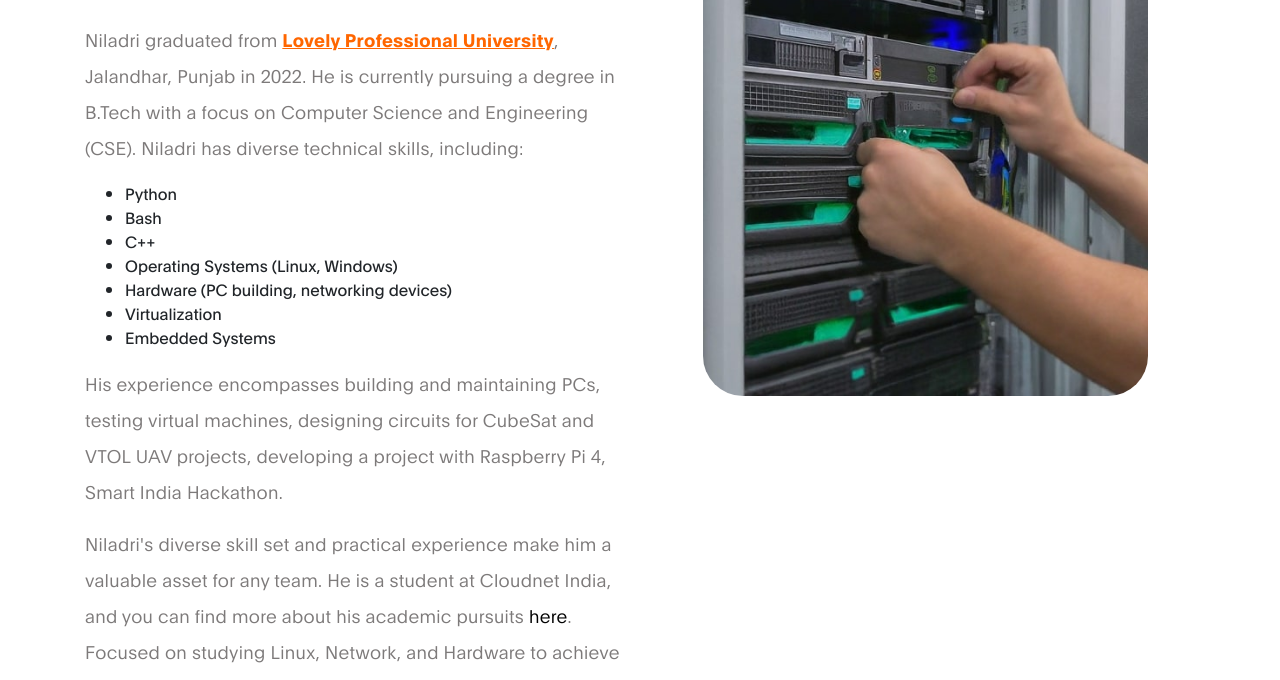
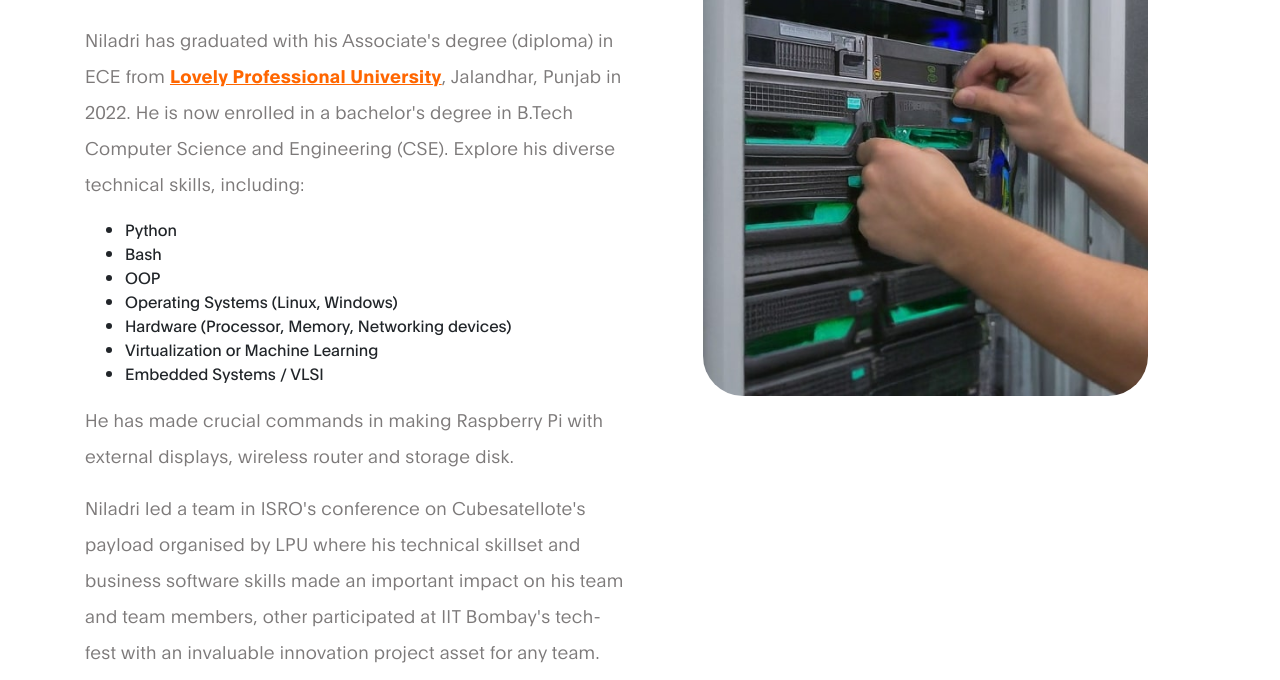
Before and after one commit to niladrridas/niladrridas.github.io, a plain HTML site: page index.html in a window 1280 px wide. Shown: the part 590-1270 px from the top of the page. Drawn offline with Linux system fonts and the light colour scheme.

Commit message:
Update index.html

```diff
--- a/index.html
+++ b/index.html
@@ -76,18 +76,18 @@
             <div class="row">
                 <div class="col-lg-6 col-md-6 col-12">
                     <h3 class="mb-4">About Niladri</h3>
-                    <p>Niladri graduated from <a href="https://www.lpu.in" style="font-weight: bold; color: #FF6600; text-decoration: underline;">Lovely Professional University</a>, Jalandhar, Punjab in 2022. He is currently pursuing a degree in B.Tech with a focus on Computer Science and Engineering (CSE). Niladri has diverse technical skills, including:</p>
+                    <p>Niladri has graduated with his Associate's degree (diploma) in ECE from <a href="https://www.lpu.in" style="font-weight: bold; color: #FF6600; text-decoration: underline;">Lovely Professional University</a>, Jalandhar, Punjab in 2022. He is now enrolled in a bachelor's degree in B.Tech Computer Science and Engineering (CSE). Explore his diverse technical skills, including:</p>
                     <ul>
                         <li>Python</li>
                         <li>Bash</li>
-                        <li>C++</li>
+                        <li>OOP</li>
                         <li>Operating Systems (Linux, Windows)</li>
-                        <li>Hardware (PC building, networking devices)</li>
-                        <li>Virtualization</li>
-                        <li>Embedded Systems</li>
+                        <li>Hardware (Processor, Memory, Networking devices)</li>
+                        <li>Virtualization or Machine Learning</li>
+                        <li>Embedded Systems / VLSI</li>
                     </ul>
-                   <p>His experience encompasses building and maintaining PCs, testing virtual machines, designing circuits for CubeSat and VTOL UAV projects, developing a project with Raspberry Pi 4, Smart India Hackathon.</p>
-                    <p>Niladri's diverse skill set and practical experience make him a valuable asset for any team. He is a student at Cloudnet India, and you can find more about his academic pursuits <a href="https://cloudnetindia.com/" target="_blank">here</a>. Focused on studying Linux, Network, and Hardware to achieve his goal of becoming a server engineer.</p>
+                   <p>He has made crucial commands in making Raspberry Pi with external displays, wireless router and storage disk.</p>
+                    <p>Niladri led a team in ISRO's conference on Cubesatellote's payload organised by LPU where his technical skillset and business software skills made an important impact on his team and team members, other participated at IIT Bombay's tech-fest with an invaluable innovation project asset for any team. He is currently an IT student at Cloudnet India, and you can find more about his academic pursuits <a href="https://cloudnetindia.com/" target="_blank">here</a>. His areas of Linux, Network, and Hardware to achieve his goal of becoming a server engineer.</p>
                     <ul class="mt-4 mb-5 mb-lg-0 profile-list list-unstyled">
                         <li><strong>Full Name :</strong> Niladri Das</li>
                         <li><strong>Country :</strong> India</li>
```
